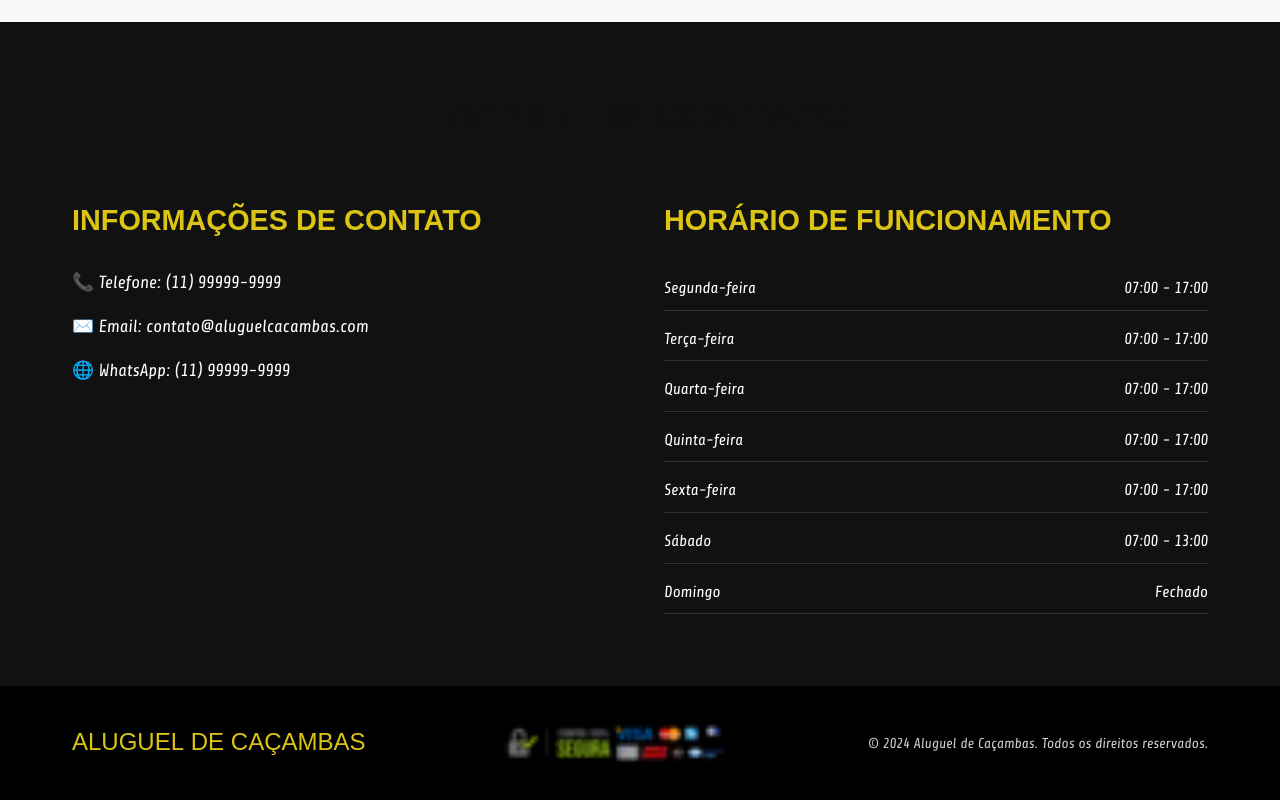
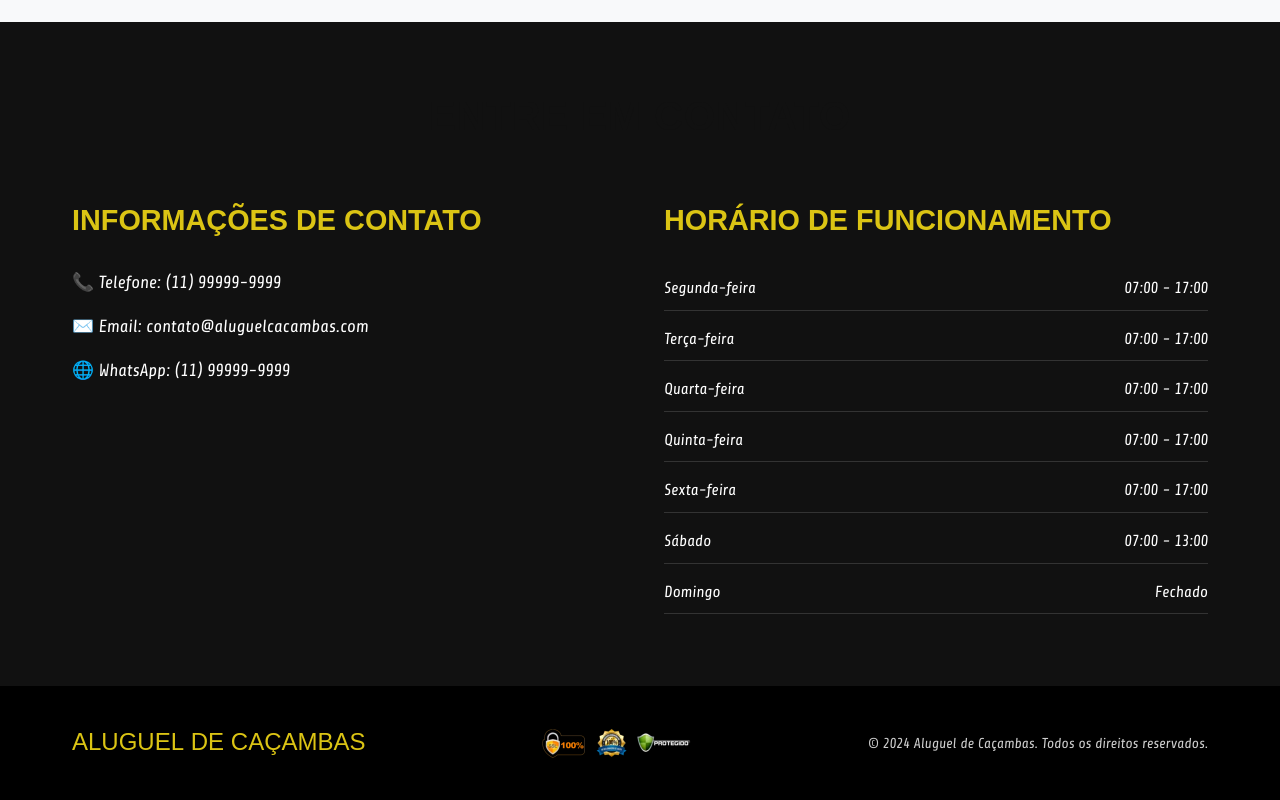
Before and after one commit to narutinnnn1123/ghostsite, a website: page index.html in a window 1280 px wide. Shown: the part 1359-2159 px from the top of the page. Drawn offline with Linux system fonts and the light colour scheme; no server answers.

Commit message:
Atualizar imagem SSL do rodapé

```diff
--- a/index.html
+++ b/index.html
@@ -466,7 +466,7 @@
         <div class="footer-content">
             <div class="footer-logo">Aluguel de Caçambas</div>
             <div class="footer-security">
-                <img src="images/ssad.png" alt="Site Seguro - Compra 100% Segura - 100% Garantido - Protegido" />
+                <img src="images/imgi_16_site-seguro-300x100.png copy.png" alt="Site Seguro - Compra 100% Segura - 100% Garantido - Protegido" />
             </div>
             <div class="footer-text">© 2024 Aluguel de Caçambas. Todos os direitos reservados.</div>
         </div>
```
